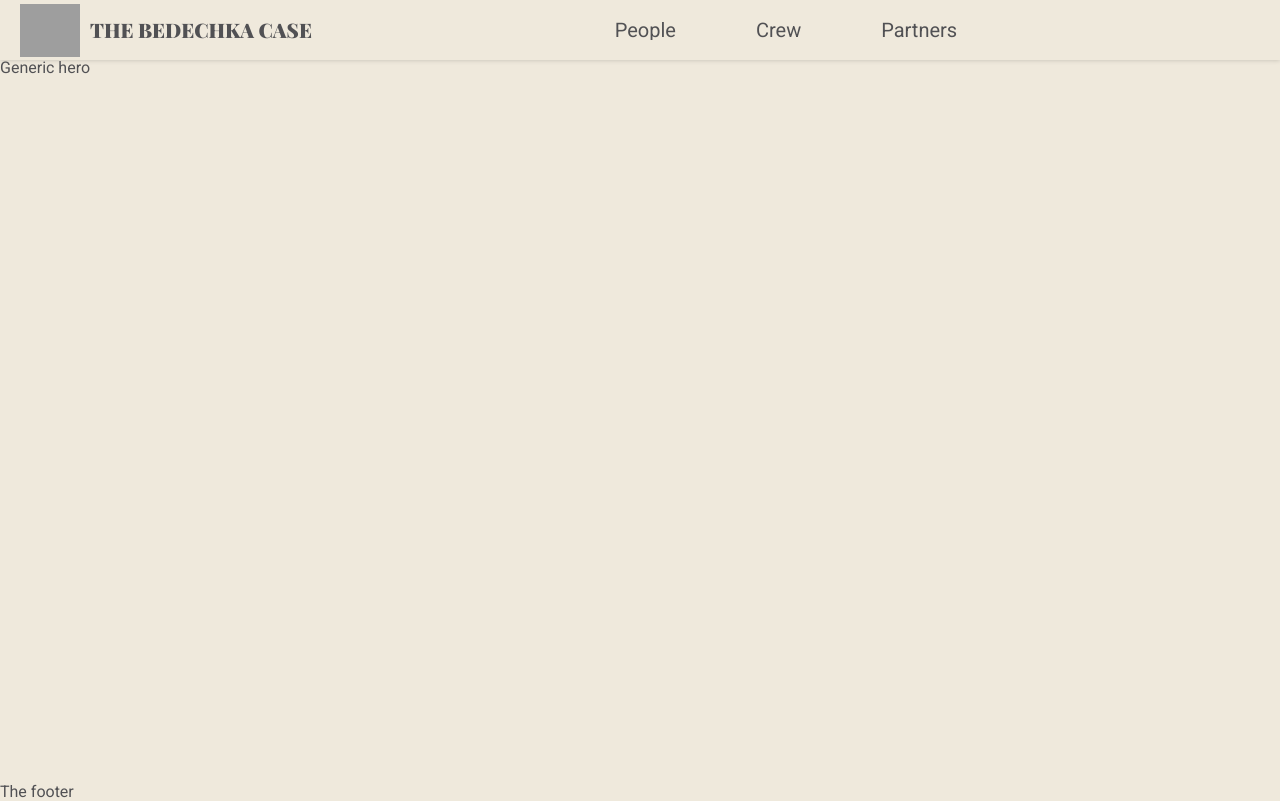
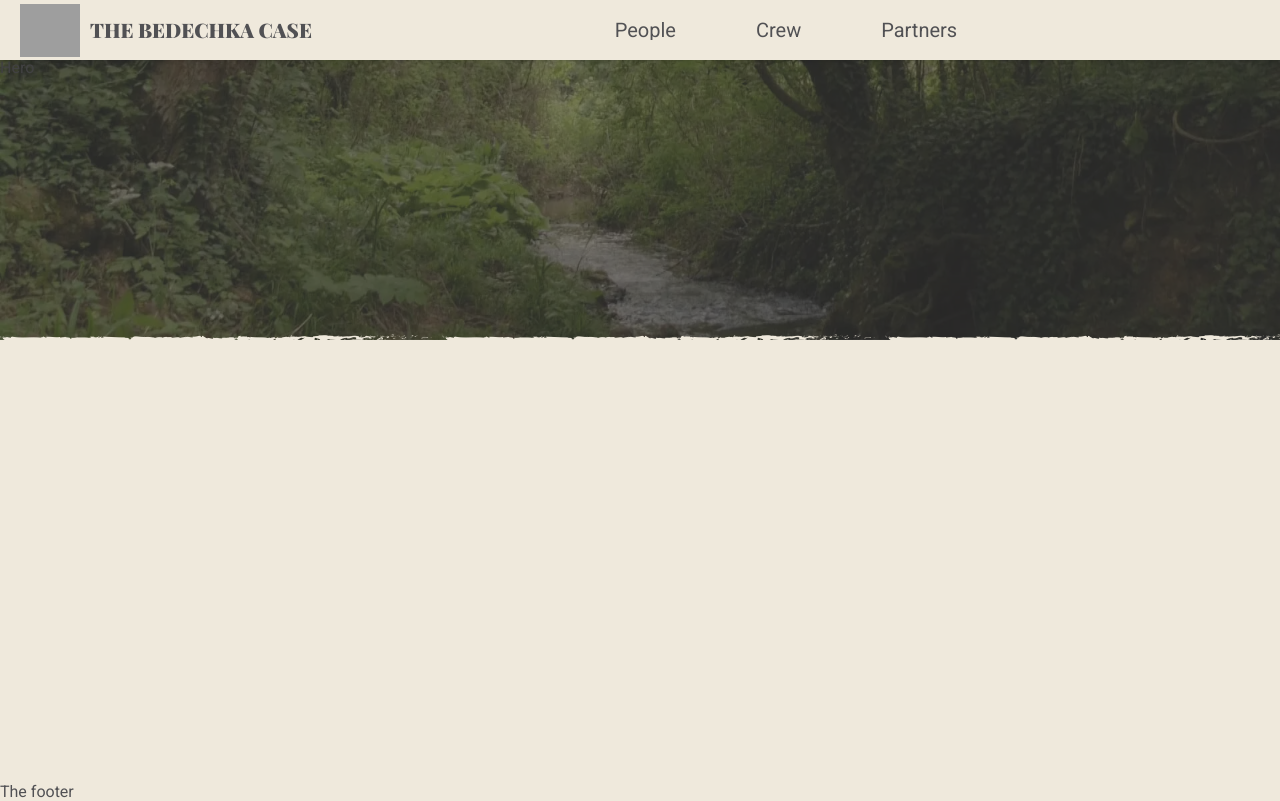
Before and after one commit to Cooty/the-bedechka-case, a Symfony app: template templates/home/index.html.twig in a window 1280 px wide. Run offline with Twig, Linux system fonts and the light colour scheme; the template is opened without the code that fills it, so the values that code supplies are empty; style sheets or scripts are compiled from the project's sources; some libraries are stand-ins or nearby versions; grey boxes are pictures that could not be loaded.

Commit message:
Refactor hero background inline css generation
- Small adjustment for grunge mask

```diff
--- a/assets/scss/base/_silent-classes.scss
+++ b/assets/scss/base/_silent-classes.scss
@@ -8,3 +8,25 @@
   text-transform: uppercase;
   font-weight: 900;
 }
+
+%backdrop {
+  content: '';
+  position: absolute;
+  top: 0;
+  right: 0;
+  bottom: 0;
+  left: 0;
+  background-color: $backdrop-grey;
+  z-index: $z-lowest;
+}
+
+%grounge-mask {
+  content: '';
+  position: absolute;
+  z-index: $z-low;
+  left: 0;
+  right: 0;
+  height: 10px;
+  background-size: 443px 10px;
+  background-repeat: repeat-x;
+}
--- a/assets/scss/config/_config.scss
+++ b/assets/scss/config/_config.scss
@@ -3,3 +3,4 @@
 @import "sizes";
 @import "decorations";
 @import "breakpoints";
+@import "z-indexes";
--- /dev/null
+++ b/assets/scss/config/_z-indexes.scss
@@ -0,0 +1,5 @@
+$z-highest: 5;
+$z-top: 4;
+$z-middle: 3;
+$z-low: 2;
+$z-lowest: 1;
--- a/assets/scss/layout/_header.scss
+++ b/assets/scss/layout/_header.scss
@@ -4,6 +4,11 @@
 
   @media (min-width: $desktop) {
     display: flex;
+    position: fixed;
+    top: 0;
+    left: 0;
+    right: 0;
+    z-index: $z-top;
   }
 
   &__logo {
@@ -19,3 +24,9 @@
     }
   }
 }
+
+body {
+  @media (min-width: $desktop) {
+    padding-top: $desktop-header-h;
+  }
+}
--- /dev/null
+++ b/assets/scss/modules/_hero.scss
@@ -0,0 +1,18 @@
+.hero {
+  background-color: $backdrop-grey;
+  background-repeat: no-repeat;
+  background-position: center bottom;
+  background-attachment: fixed;
+  background-size: cover;
+  min-height: 280px;
+
+  &:before {
+    @extend %backdrop;
+  }
+
+  &:after {
+    @extend %grounge-mask;
+    bottom: -1px;
+    background-image: url(../../images/grounge-mask-hero@2x.png);
+  }
+}
--- a/assets/scss/modules/_modules.scss
+++ b/assets/scss/modules/_modules.scss
@@ -1,2 +1,3 @@
 @import "logo";
 @import "navigation";
+@import "hero";
--- a/templates/home/index.html.twig
+++ b/templates/home/index.html.twig
@@ -4,6 +4,10 @@
     The Bedechka Case Documentary Project - It's more then just parks we're losing
 {% endblock %}
 
+{% set heroSettings = {
+    'background': 'home'
+} %}
+
 {% block main %}
-    {% include('./includes/hero.html.twig') %}
+    {% include('./includes/hero.html.twig') with heroSettings %}
 {% endblock %}
--- a/templates/includes/hero.html.twig
+++ b/templates/includes/hero.html.twig
@@ -1 +1,29 @@
-<header class="hero">Generic hero</header>
+{% if background is defined %}
+    {% set folder = 'build/header-footer-backgrounds/' %}
+
+    <style>
+        .hero {
+            background-image: url({{ asset("#{folder}#{background}-mobile.webp") }});
+        }
+
+        .no-webp .hero {
+            background-image: url({{ asset("#{folder}#{background}-mobile.jpg") }});
+        }
+
+        @media (min-width: 1024px) {
+            .hero {
+                background-image: url({{ asset("#{folder}#{background}-desktop.webp") }});
+            }
+
+            .no-webp .hero {
+                background-image: url({{ asset("#{folder}#{background}-desktop.jpg") }});
+            }
+        }
+    </style>
+{% endif %}
+
+<header class="hero">
+    <div class="wrapper">
+        Hero
+    </div>
+</header>
--- a/templates/partners/index.html.twig
+++ b/templates/partners/index.html.twig
@@ -1,7 +1,11 @@
 {% extends 'base.html.twig' %}
+
+{% set heroSettings = {
+    'background': 'partners',
+} %}
 
 {% block title %} Partners {% endblock %}
 
 {% block main %}
-    {% include('./includes/hero.html.twig') %}
+    {% include('./includes/hero.html.twig') with heroSettings %}
 {% endblock %}
--- a/templates/people/index.html.twig
+++ b/templates/people/index.html.twig
@@ -2,6 +2,10 @@
 
 {% block title %}People{% endblock %}
 
+{% set heroSettings = {
+    'background': 'people',
+} %}
+
 {% block main %}
-    {% include('./includes/hero.html.twig') %}
+    {% include('./includes/hero.html.twig') with heroSettings %}
 {% endblock %}
--- a/templates/the-crew/index.html.twig
+++ b/templates/the-crew/index.html.twig
@@ -2,6 +2,10 @@
 
 {% block title %}The Crew{% endblock %}
 
+{% set heroSettings = {
+    'background': 'crew',
+} %}
+
 {% block main %}
-    {% include('./includes/hero.html.twig') %}
+    {% include('./includes/hero.html.twig') with heroSettings %}
 {% endblock %}
```
